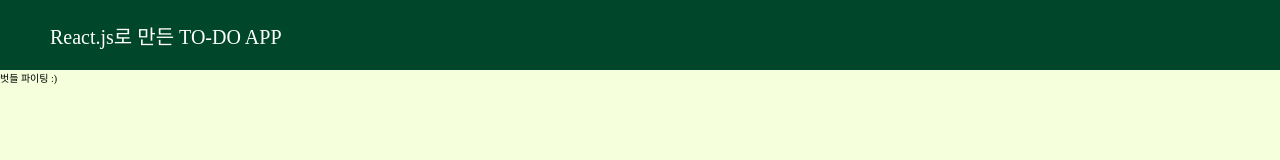
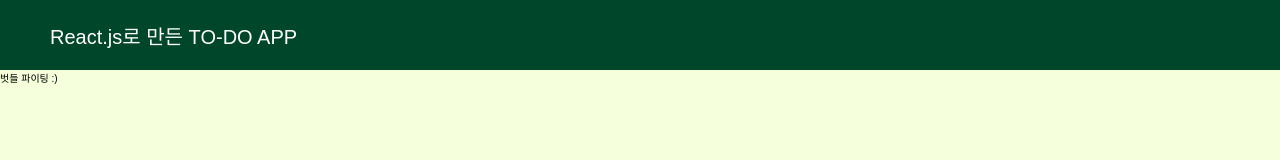
Before and after one commit to chorom-ham/react-todo-1886px, a React (Create React App) app: page / in a window 1280 px wide. Shown: the top 160 px of the page. Built offline with nearby package versions, Linux system fonts and the light colour scheme.

Commit message:
Apply font-family

```diff
--- a/src/App.js
+++ b/src/App.js
@@ -4,8 +4,10 @@
 import Todo from "./components/todo/Todo";
 
 const GlobalStyle = createGlobalStyle`
+  @import url('https://fonts.googleapis.com/css2?family=Nanum+Gothic&display=swap');
   *{
     box-sizing: border-box;
+    font-family: 'Nanum Gothic', sans-serif;
   }
   html {
     font-size : 10px;
```
